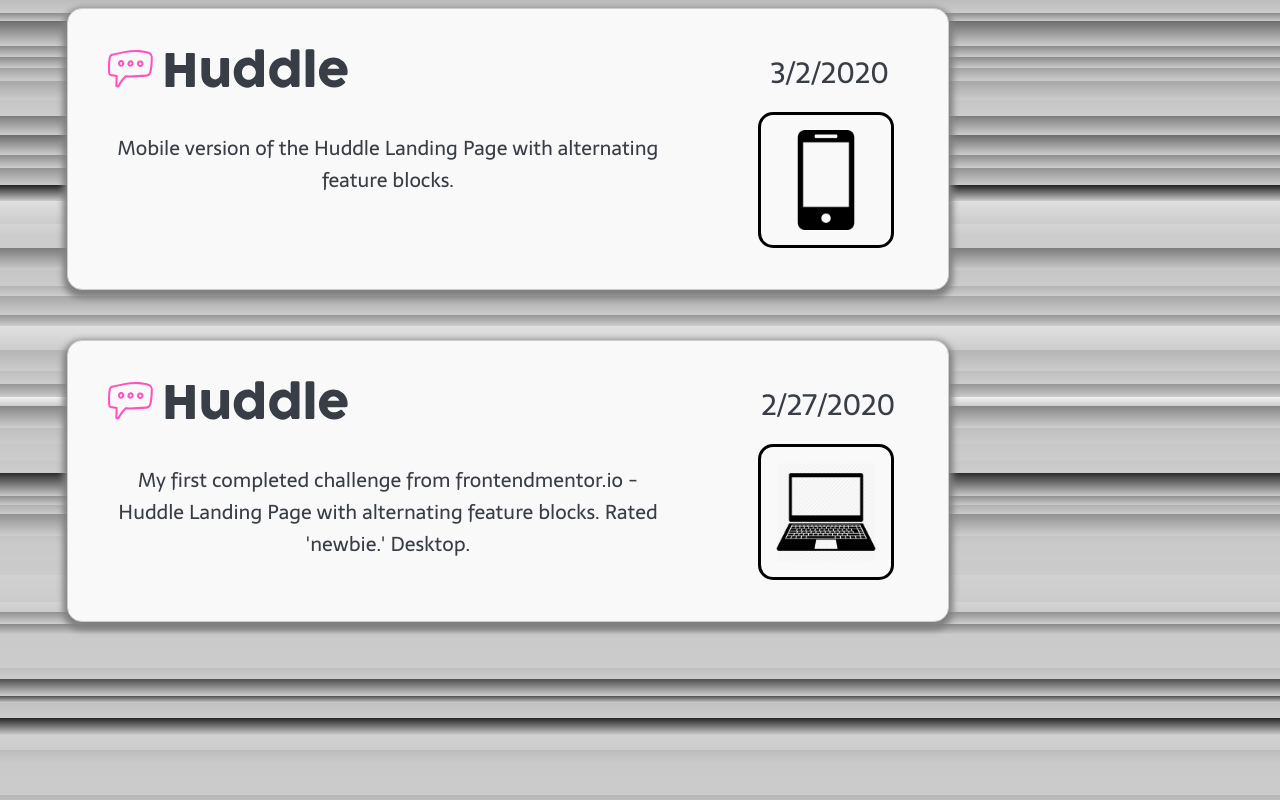
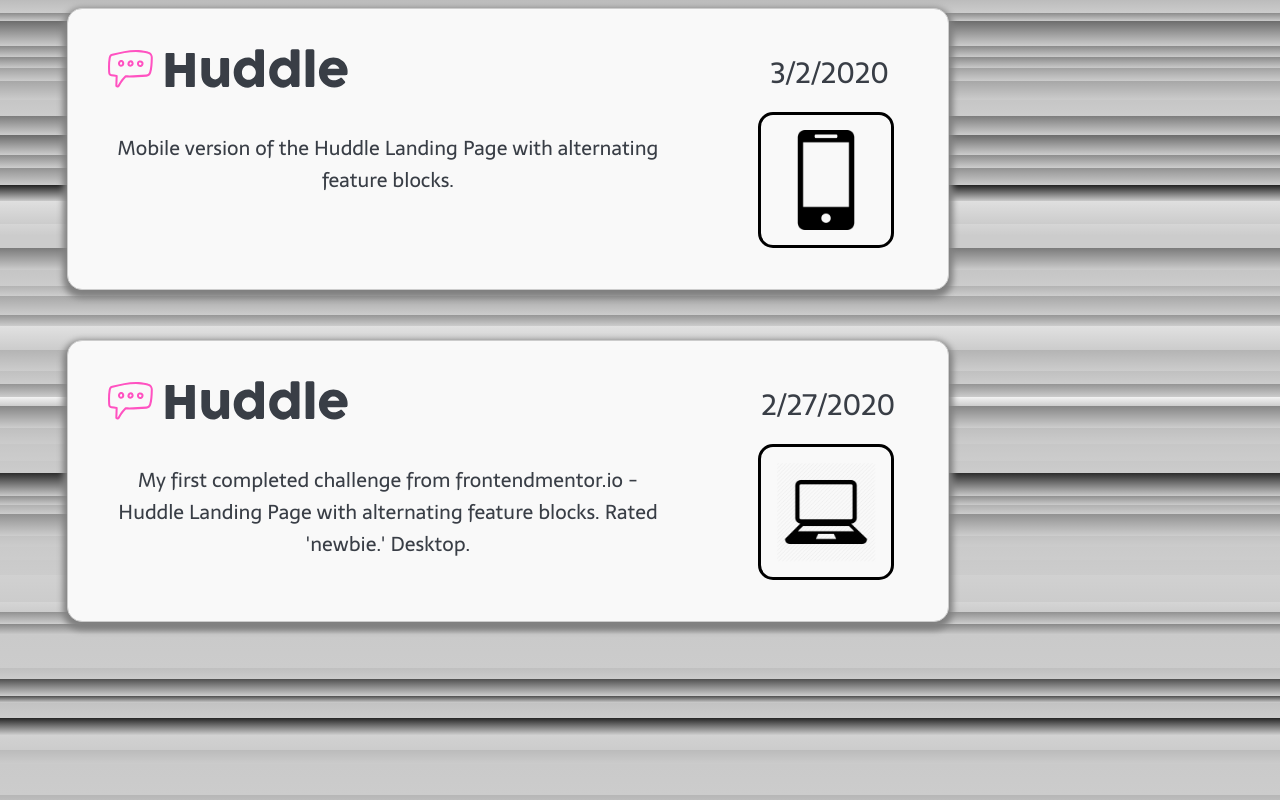
Before and after one commit to kernel-forbin/hello, a plain HTML site: page index.html in a window 1280 px wide. Shown: the part 530-1330 px from the top of the page. Drawn offline with Linux system fonts and the light colour scheme.

Commit message:
Update index.html

```diff
--- a/index.html
+++ b/index.html
@@ -56,7 +56,7 @@
     <p class="text2">
       My first completed challenge from frontendmentor.io - Huddle Landing Page with alternating feature blocks. Rated 'newbie.' Desktop.
     </p>
-    <img class="laptop" src="Images/hiclipart.com.png" alt="phone icon">
+    <img class="laptop" src="Images/laptop.png" alt="desktop icon">
   </div>
   </div>
   </a>
```
